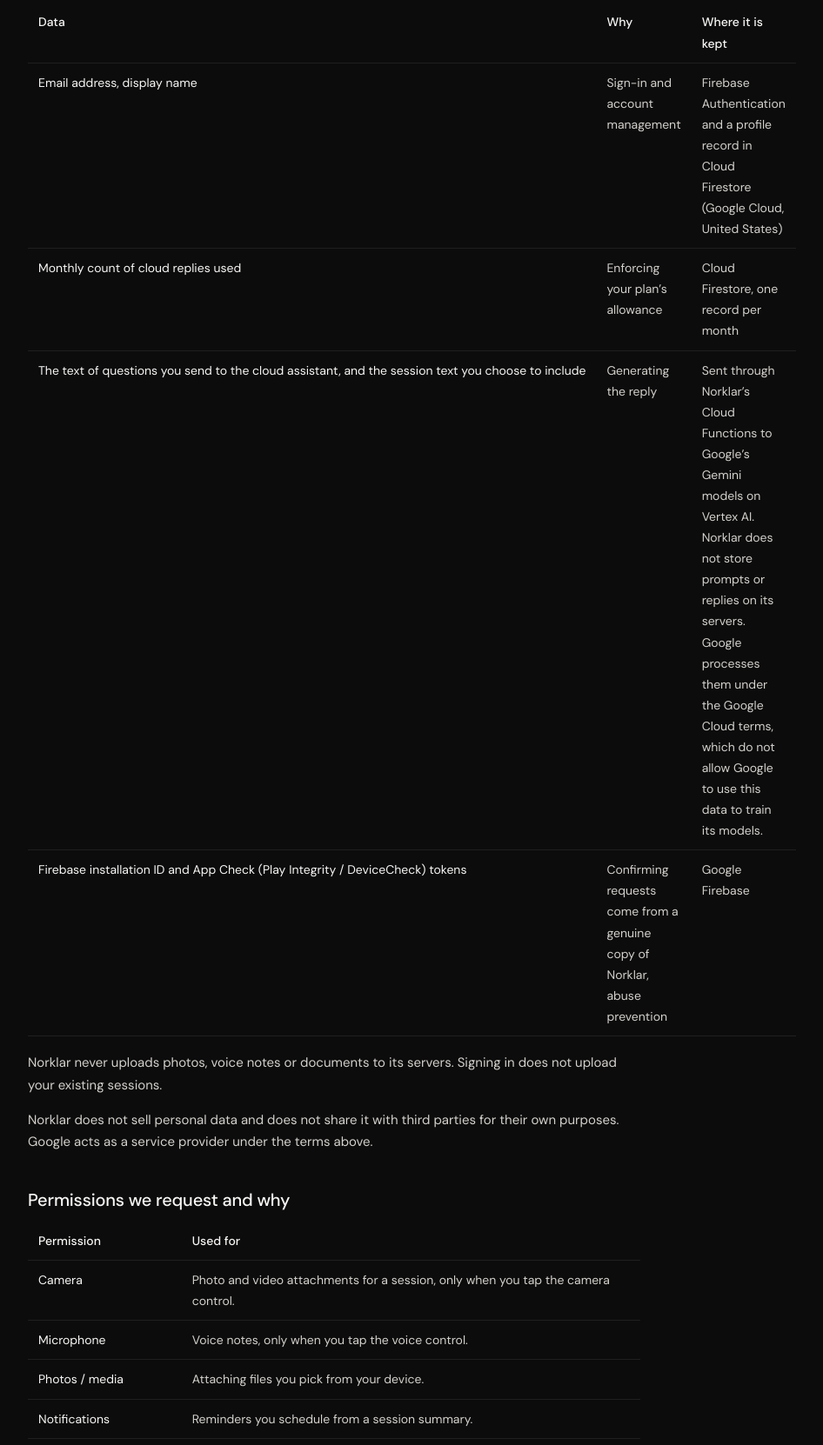
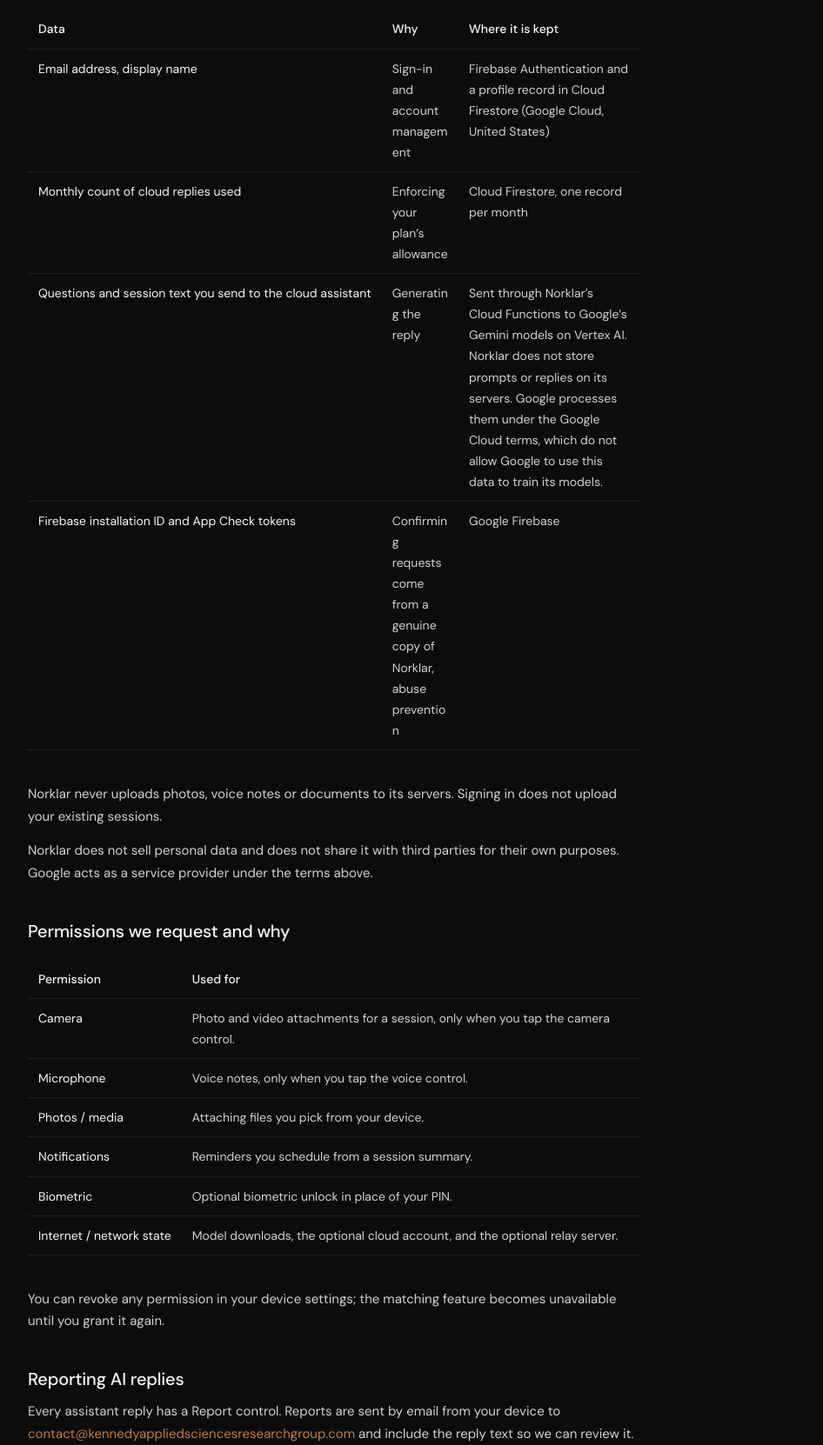
Before and after one commit to iLevyTate/kennedyappliedsciencesresearchgroup, a plain HTML site: page norklar/privacy.html in a window 1280 px wide. Shown: the part 1338-3000 px from the top of the page at 87% size, without its empty margins (256-1202 px from the left). Drawn offline with Linux system fonts and the light colour scheme.

Commit message:
norklar: keep policy tables inside the viewport; wording fixes

```diff
--- a/norklar/privacy.html
+++ b/norklar/privacy.html
@@ -5,7 +5,7 @@
 <meta name="viewport" content="width=device-width, initial-scale=1.0">
 <meta name="color-scheme" content="dark">
 <title>Norklar Privacy Policy · Kennedy Applied Sciences Research Group</title>
-<meta name="description" content="How Norklar handles your data: nothing leaves the device without an account; an optional cloud account stores your email, name and usage counts and sends question text to Google Gemini.">
+<meta name="description" content="How Norklar handles your data: no data is collected without an account; an optional cloud account stores your email, name and usage counts and sends question text to Google Gemini.">
 <meta name="robots" content="index, follow">
 <meta name="theme-color" content="#0C0C0C">
 <meta name="referrer" content="strict-origin-when-cross-origin">
@@ -63,6 +63,8 @@ td:first-child{white-space:nowrap;color:var(--ash)}
 .card{display:block;background:var(--cb);border:1px solid var(--rule);border-radius:10px;padding:20px 22px;color:var(--ashd)}
 .card:hover{border-color:rgba(200,121,65,0.4);color:var(--ashd)}
 .card strong{display:block;font-size:17px;margin-bottom:4px}
+.tbl{overflow-x:auto;-webkit-overflow-scrolling:touch;margin:0 0 20px}
+main table td,main table th{white-space:normal;overflow-wrap:anywhere}
 </style>
 </head>
 <body>
@@ -100,20 +102,20 @@ td:first-child{white-space:nowrap;color:var(--ash)}
 
   <h2>Using Norklar with a cloud account</h2>
   <p>Creating a cloud account starts Google Firebase inside the app. From then on, Norklar processes:</p>
-  <table>
+  <div class="tbl"><table>
     <thead><tr><th>Data</th><th>Why</th><th>Where it is kept</th></tr></thead>
     <tbody>
       <tr><td>Email address, display name</td><td>Sign-in and account management</td><td>Firebase Authentication and a profile record in Cloud Firestore (Google Cloud, United States)</td></tr>
       <tr><td>Monthly count of cloud replies used</td><td>Enforcing your plan&rsquo;s allowance</td><td>Cloud Firestore, one record per month</td></tr>
-      <tr><td>The text of questions you send to the cloud assistant, and the session text you choose to include</td><td>Generating the reply</td><td>Sent through Norklar&rsquo;s Cloud Functions to Google&rsquo;s Gemini models on Vertex AI. Norklar does not store prompts or replies on its servers. Google processes them under the Google Cloud terms, which do not allow Google to use this data to train its models.</td></tr>
-      <tr><td>Firebase installation ID and App Check (Play Integrity / DeviceCheck) tokens</td><td>Confirming requests come from a genuine copy of Norklar, abuse prevention</td><td>Google Firebase</td></tr>
+      <tr><td>Questions and session text you send to the cloud assistant</td><td>Generating the reply</td><td>Sent through Norklar&rsquo;s Cloud Functions to Google&rsquo;s Gemini models on Vertex AI. Norklar does not store prompts or replies on its servers. Google processes them under the Google Cloud terms, which do not allow Google to use this data to train its models.</td></tr>
+      <tr><td>Firebase installation ID and App Check tokens</td><td>Confirming requests come from a genuine copy of Norklar, abuse prevention</td><td>Google Firebase</td></tr>
     </tbody>
-  </table>
+  </table></div>
   <p>Norklar never uploads photos, voice notes or documents to its servers. Signing in does not upload your existing sessions.</p>
   <p>Norklar does not sell personal data and does not share it with third parties for their own purposes. Google acts as a service provider under the terms above.</p>
 
   <h2>Permissions we request and why</h2>
-  <table>
+  <div class="tbl"><table>
     <thead><tr><th>Permission</th><th>Used for</th></tr></thead>
     <tbody>
       <tr><td>Camera</td><td>Photo and video attachments for a session, only when you tap the camera control.</td></tr>
@@ -123,7 +125,7 @@ td:first-child{white-space:nowrap;color:var(--ash)}
       <tr><td>Biometric</td><td>Optional biometric unlock in place of your PIN.</td></tr>
       <tr><td>Internet / network state</td><td>Model downloads, the optional cloud account, and the optional relay server.</td></tr>
     </tbody>
-  </table>
+  </table></div>
   <p>You can revoke any permission in your device settings; the matching feature becomes unavailable until you grant it again.</p>
 
   <h2>Reporting AI replies</h2>
```
Also changed, not shown: norklar/delete-account.html (+2 -1 lines).
